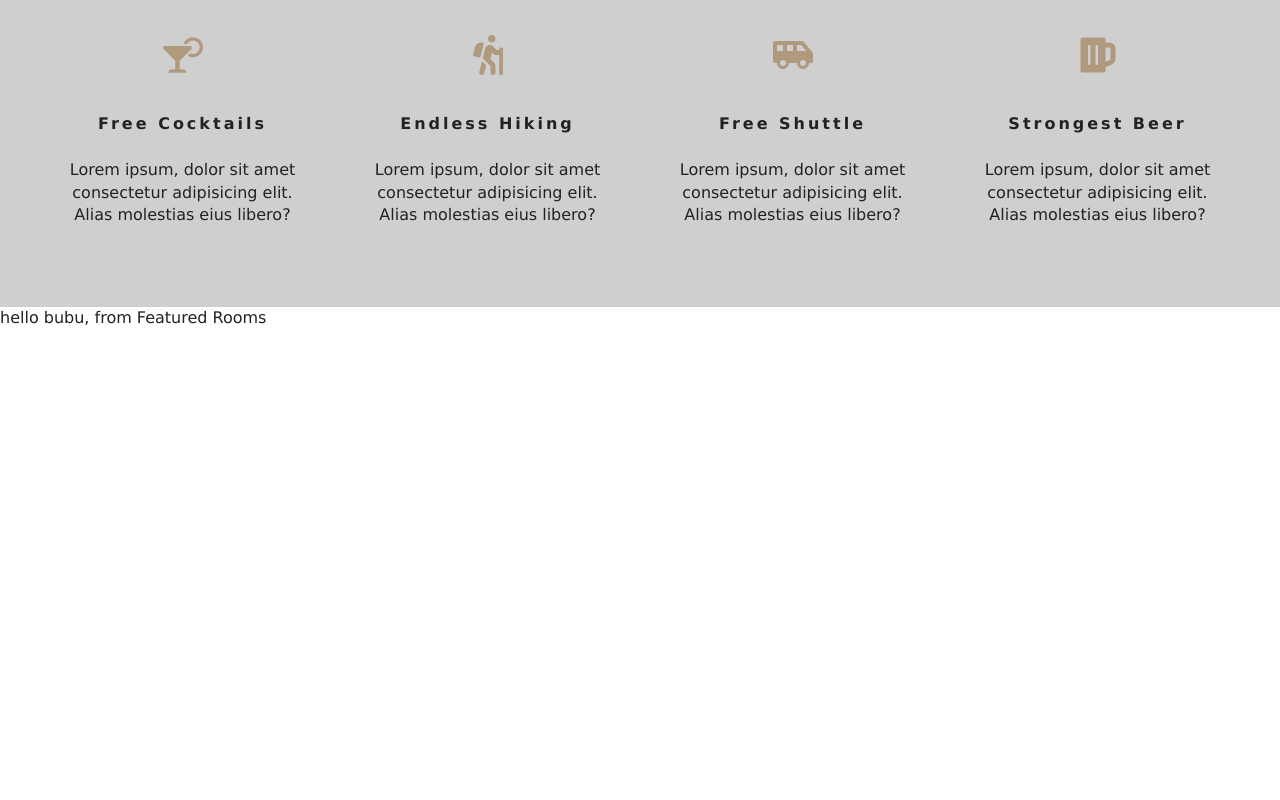
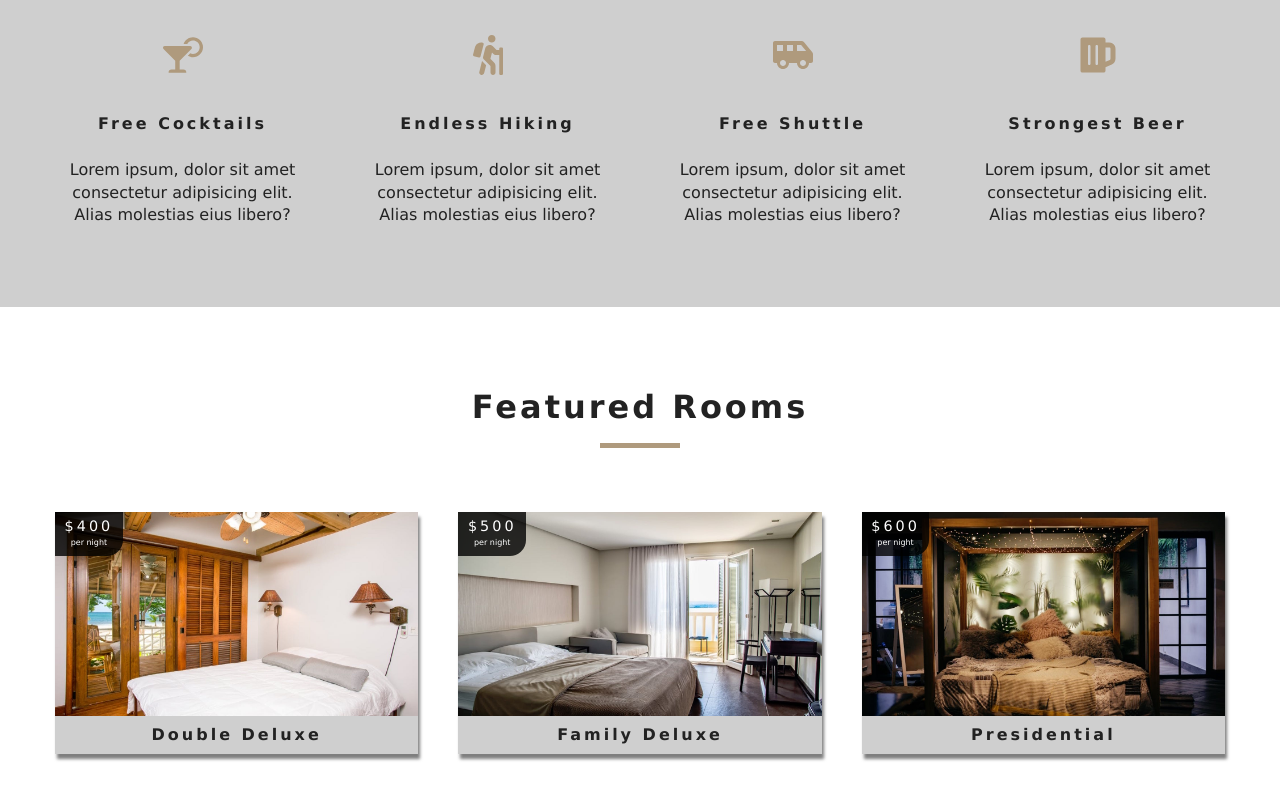
Before and after one commit to EllieKu/react-resort-rooms, a React (Create React App) app: page / in a window 1280 px wide. Shown: the part 972-1772 px from the top of the page. Before the commit the page ends 1301 px from the top, so only its background shows below. Built offline with nearby package versions, Linux system fonts and the light colour scheme.

Commit message:
feat: Loading & Room, and update context & FeaturedRooms

```diff
--- a/src/components/FeaturedRooms.js
+++ b/src/components/FeaturedRooms.js
@@ -1,13 +1,24 @@
 import React, { Component } from 'react'
 import { RoomContext } from '../context'
+import Loading from './Loading'
+import Room from './Room'
+import Title from './Title'
 
 export default class FeaturedRooms extends Component {
   static contextType = RoomContext
 
   render() {
-    const { name, greeting } = this.context
+    let { loading, featuredRooms: rooms } = this.context
+    rooms = rooms.map(room => {
+      return <Room key={room.id} room={room} />
+    })
     return (
-      <div>{greeting} {name}, from Featured Rooms</div>
+      <section className="featured-rooms">
+        <Title title="featured rooms" />
+        <div className="featured-rooms-center">
+          {loading ? <Loading /> : rooms}
+        </div>
+      </section>
     )
   }
 }
--- /dev/null
+++ b/src/components/Loading.js
@@ -0,0 +1,11 @@
+import React from 'react'
+import loadingGif from '../images/gif/loading-arrow.gif'
+
+export default function Loading() {
+  return (
+    <div className="loading">
+      <h4>rooms data loading</h4>
+      <img src={loadingGif} alt="" />
+    </div>
+  )
+}
--- /dev/null
+++ b/src/components/Room.js
@@ -0,0 +1,31 @@
+import React from 'react'
+import { Link } from 'react-router-dom'
+import defaultImg from '../images/room-1.jpeg'
+import PropTypes from 'prop-types'
+
+export default function Room({room}) {
+  const { name, slug, images, price } = room
+
+  return (
+    <article className="room">
+      <div className="img-container">
+        <img src={images[0] || defaultImg} alt="single room" />
+        <div className="price-top">
+          <h6>${price}</h6>
+          <p>per night</p>
+        </div>
+        <Link to={`/rooms/${slug}`} className="btn-primary room-link">Features</Link>
+      </div>
+      <p className="room-info">{name}</p>
+    </article>
+  )
+}
+
+Room.propTypes = {
+  room: PropTypes.shape({
+    name: PropTypes.string.isRequired,
+    slug: PropTypes.string.isRequired,
+    images: PropTypes.arrayOf(PropTypes.string).isRequired,
+    price: PropTypes.number.isRequired,
+  })
+}
--- a/src/context.js
+++ b/src/context.js
@@ -1,13 +1,38 @@
-// import PropTypes from 'prop-types'
 import React, { Component } from 'react'
+import items from "./data";
 
 const RoomContext = React.createContext()
 
 class RoomProvider extends Component {
   state = {
-    greeting: 'hello',
-    name: 'bubu'
+    rooms: [],
+    sortedRooms: [],
+    featuredRooms: [],
+    loading: true,
   }
+
+  componentDidMount() {
+    let rooms = this.formatData(items)
+    let featuredRooms = rooms.filter(room => room.featured === true)
+    this.setState({
+      rooms,
+      featuredRooms,
+      sortedRooms: rooms,
+      loading: false
+    })
+  }
+
+  formatData(items) {
+    let tempItems = items.map(item => {
+      let id = item.sys.id
+      let images = item.fields.images.map(image => image.fields.file.url)
+
+      let room = { ...item.fields, images, id }
+      return room
+    })
+    return tempItems
+  }
+
   render() {
     return (
       <RoomContext.Provider value={{ ...this.state }}>
```
